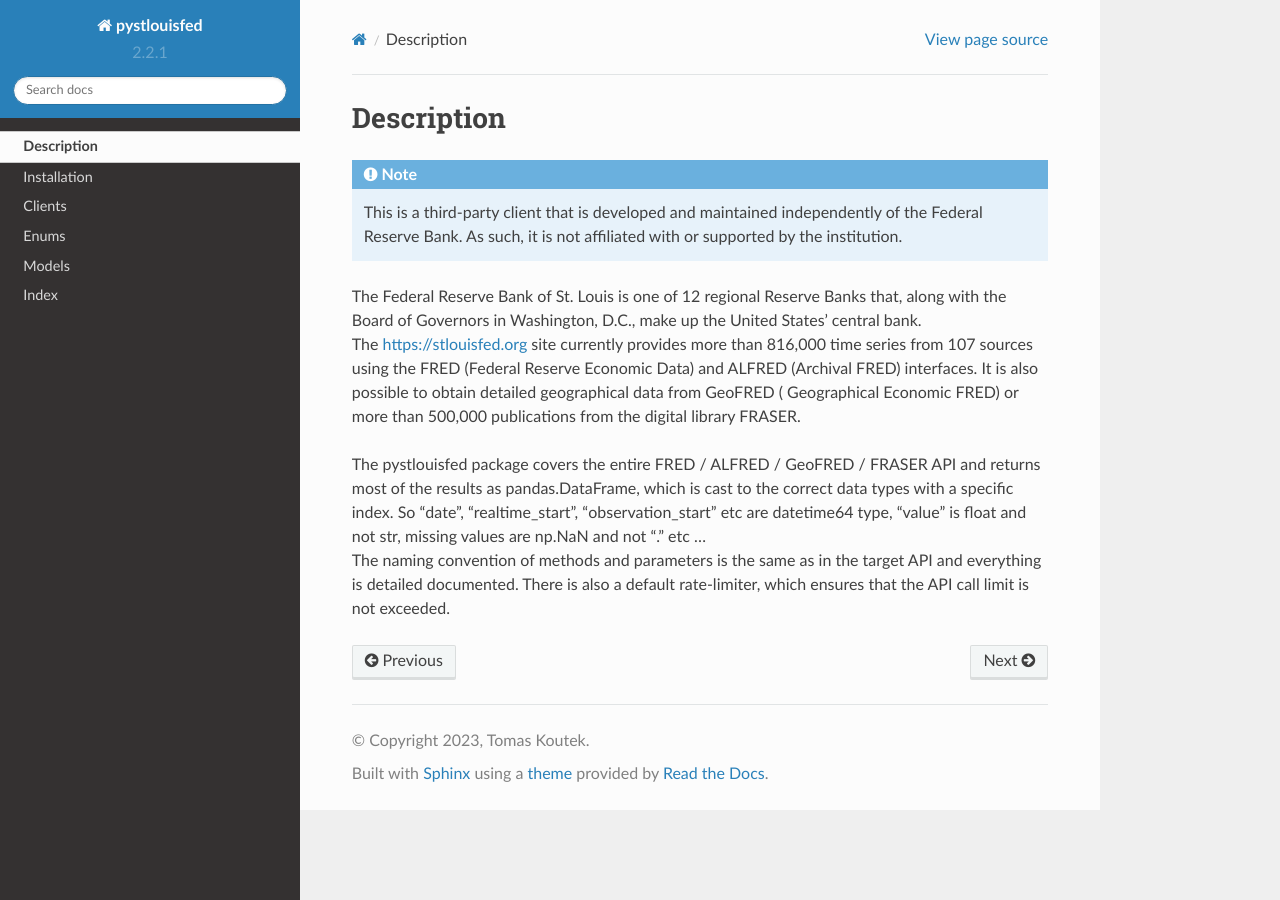
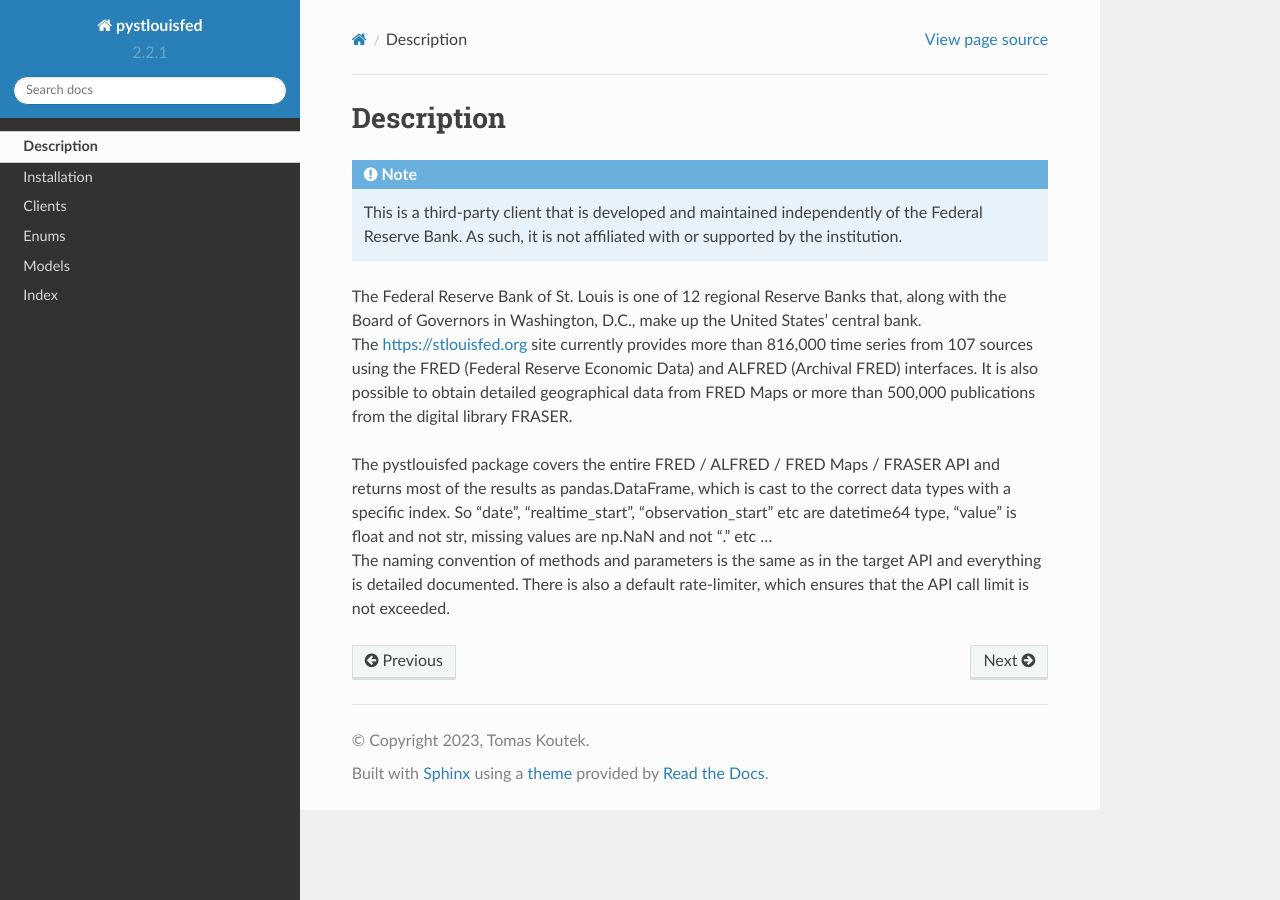
Before and after one commit to TomasKoutek/pystlouisfed, a Sphinx documentation site: the page built from doc/description.rst, in a window 1280 px wide. Built offline with Sphinx 7.4.7 and the Read the Docs theme 2.0.0, drawn with Linux system fonts in a browser that asks for light colours; the version number is read from the project's files by our own code.

Commit message:
update doc for FRED Maps

```diff
--- a/doc/client.rst
+++ b/doc/client.rst
@@ -8,7 +8,7 @@
 .. autoclass:: pystlouisfed.ALFRED
   :members:
 
-.. autoclass:: pystlouisfed.GeoFRED
+.. autoclass:: pystlouisfed.FREDMaps
   :members:
 
 .. autoclass:: pystlouisfed.FRASER
--- a/doc/conf.py
+++ b/doc/conf.py
@@ -30,6 +30,7 @@
 intersphinx_mapping = {
     "python": ("https://docs.python.org/3.11", None),
     "pandas": ("https://pandas.pydata.org/docs/", None),
+    "geopandas": ("https://geopandas.org/en/stable/", None),
     "sickle": ("https://sickle.readthedocs.io/en/latest/", None)
 }
 
--- a/doc/description.rst
+++ b/doc/description.rst
@@ -5,7 +5,7 @@
     This is a third-party client that is developed and maintained independently of the Federal Reserve Bank. As such, it is not affiliated with or supported by the institution.
 
 | The Federal Reserve Bank of St. Louis is one of 12 regional Reserve Banks that, along with the Board of Governors in Washington, D.C., make up the United States' central bank.
-| The https://stlouisfed.org site currently provides more than 816,000 time series from 107 sources using the FRED (Federal Reserve Economic Data) and ALFRED (Archival FRED) interfaces. It is also possible to obtain detailed geographical data from GeoFRED ( Geographical Economic FRED) or more than 500,000 publications from the digital library FRASER.
+| The https://stlouisfed.org site currently provides more than 816,000 time series from 107 sources using the FRED (Federal Reserve Economic Data) and ALFRED (Archival FRED) interfaces. It is also possible to obtain detailed geographical data from FRED Maps or more than 500,000 publications from the digital library FRASER.
 
-| The pystlouisfed package covers the entire FRED / ALFRED / GeoFRED / FRASER API and returns most of the results as pandas.DataFrame, which is cast to the correct data types with a specific index. So "date", "realtime_start", "observation_start" etc are datetime64 type, "value" is float and not str, missing values are np.NaN and not "." etc ...
+| The pystlouisfed package covers the entire FRED / ALFRED / FRED Maps / FRASER API and returns most of the results as pandas.DataFrame, which is cast to the correct data types with a specific index. So "date", "realtime_start", "observation_start" etc are datetime64 type, "value" is float and not str, missing values are np.NaN and not "." etc ...
 | The naming convention of methods and parameters is the same as in the target API and everything is detailed documented. There is also a default rate-limiter, which ensures that the API call limit is not exceeded.
--- a/doc/install.rst
+++ b/doc/install.rst
@@ -17,8 +17,8 @@
 Dependencies
 ------------
 * `pandas <https://pandas.pydata.org/>`_ for time series data and lists
+* `geopandas <https://geopandas.org/en/stable/>`_ for geometric data from FRED Maps
 * `requests <https://docs.python-requests.org/en/latest/>`_ for API calls
-* `shapely <https://shapely.readthedocs.io/en/latest/>`_ for geometric data from GeoFRED
 * `sickle <https://sickle.readthedocs.io/>`_ for FRASER oai-pmh API
 * `rush <https://github.com/sigmavirus24/rush>`_ for limiting API calls
 
```
Also changed, not shown: doc/geofred_shape_map.png (deleted), doc/maps_country.png (added), doc/maps_states.png (added).
